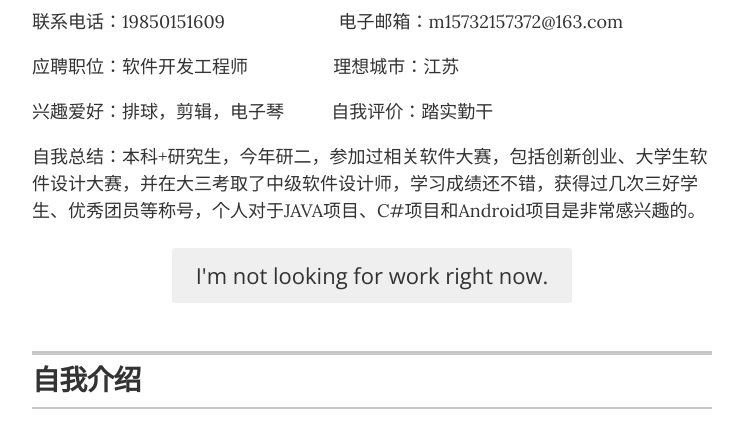
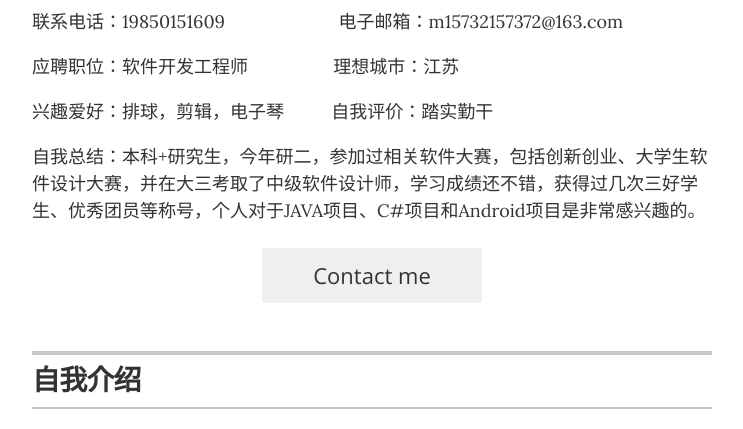
Before and after one commit to Rebecca3150/Rebecca3150.github.io, a Jekyll site: the page built from index.html, in a window 1280 px wide and 900 px high, scrolled down 435 px, cut to the strip 0-429 px from the top of the window. Shown: the whole strip, without its empty margins (268-1011 px from the left). Built offline with Jekyll 4.4.1, drawn with Linux system fonts in a browser that asks for light colours; some of the changed lines change nothing that is shown.

Commit message:
Update _config.yml

```diff
--- a/_config.yml
+++ b/_config.yml
@@ -35,11 +35,11 @@ resume_header_intro: "<p>姓名：李慧 &nbsp;&nbsp;&nbsp;&nbsp;&nbsp;&nbsp;&nb
 # "no" to display an "I'm not looking for work" message,
 # or remove the resume_looking_for_work option entirely
 # to leave blank
-resume_looking_for_work:        "no"
+resume_looking_for_work:        "yes"
 
 # Decide which sections to use
 # comment out to hide
-resume_section_info:            true
+# resume_section_info:            true
 resume_section_experience:      true
 resume_section_education:       true
 resume_section_projects:        true
```
